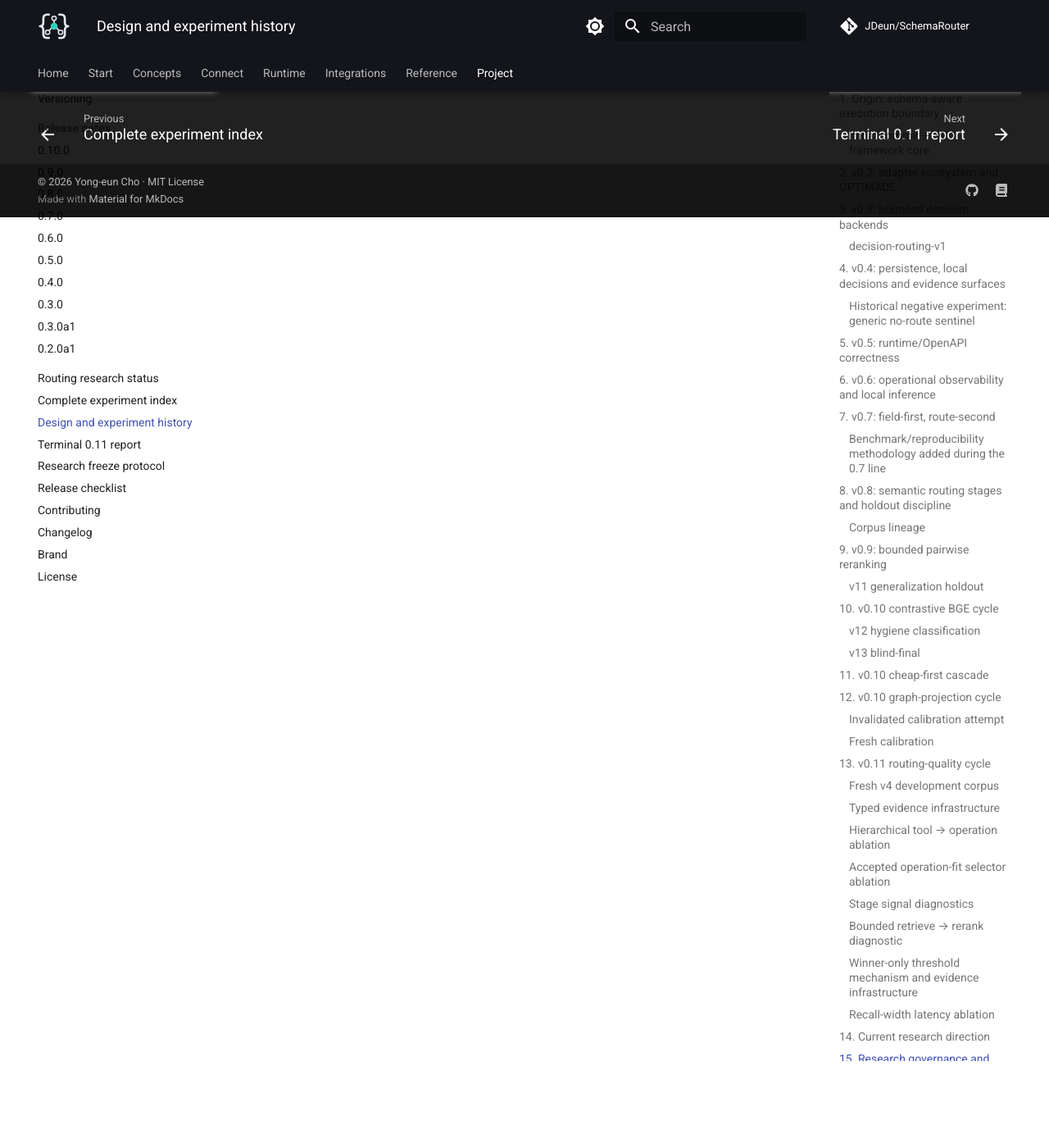
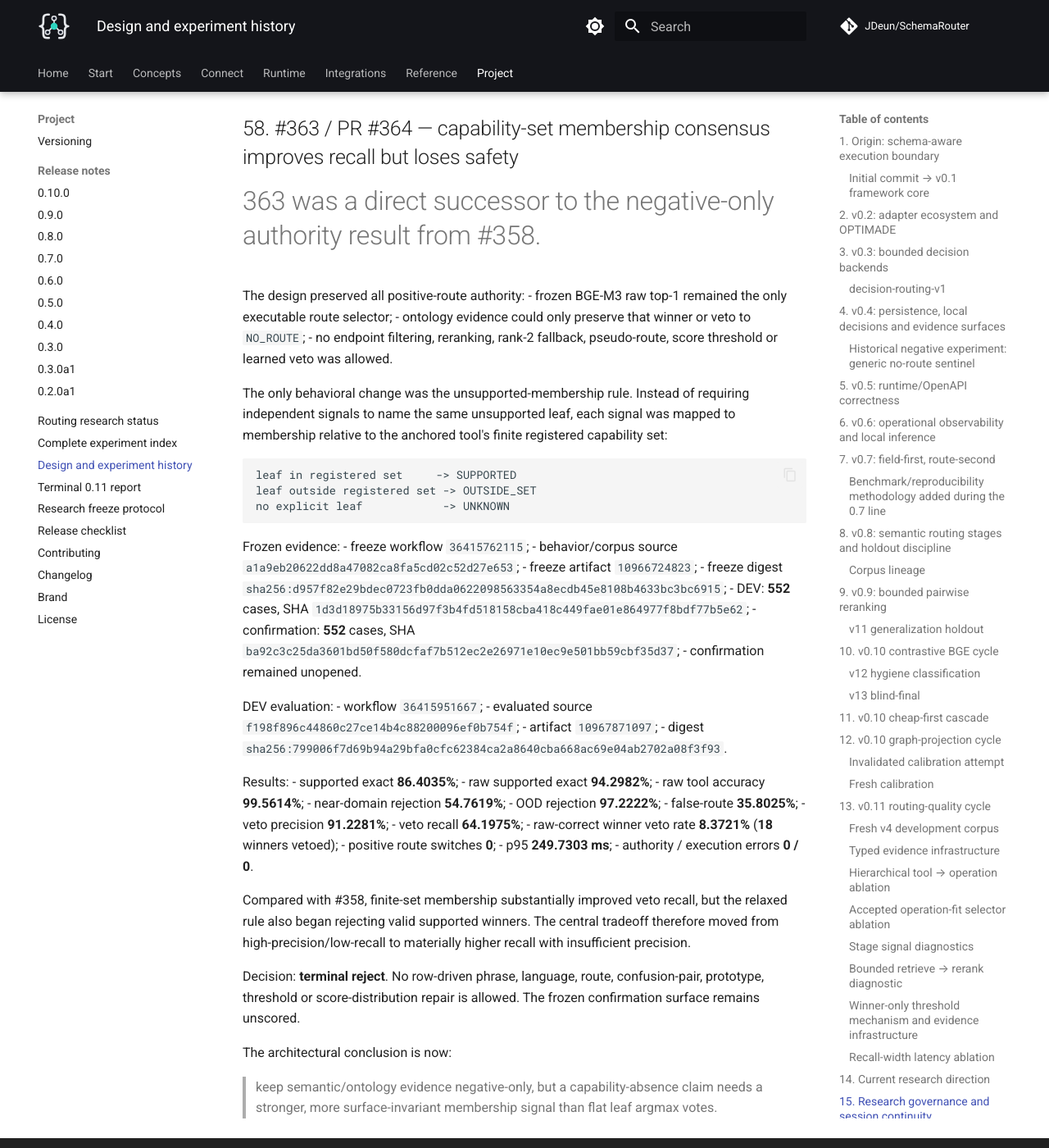
Before and after one commit to JDeun/SchemaRouter, an MkDocs documentation site: the page built from docs/research/design-and-experiment-history.md, in a window 1280 px wide and 1400 px high, scrolled down 74901 px. Shown: the whole window at 82% size. Built offline with MkDocs 1.6.1 and Material for MkDocs 9.7.7, drawn with Linux system fonts in a browser that asks for light colours; comment, search, counter and statistics services are not loaded.

Commit message:
docs: append capability-set membership evidence

````diff
--- a/docs/research/design-and-experiment-history.md
+++ b/docs/research/design-and-experiment-history.md
@@ -2705,3 +2705,69 @@ membership.
 Decision: **terminal reject** of the exact agreement rule. No failed row is used to add phrases,
 rewrite prototypes, tune thresholds or create route-specific exceptions. The already-generated
 confirmation corpus remains unopened.
+
+
+## 58. #363 / PR #364 — capability-set membership consensus improves recall but loses safety
+
+#363 was a direct successor to the negative-only authority result from #358.
+
+The design preserved all positive-route authority:
+- frozen BGE-M3 raw top-1 remained the only executable route selector;
+- ontology evidence could only preserve that winner or veto to `NO_ROUTE`;
+- no endpoint filtering, reranking, rank-2 fallback, pseudo-route, score threshold or learned veto was allowed.
+
+The only behavioral change was the unsupported-membership rule. Instead of requiring independent
+signals to name the same unsupported leaf, each signal was mapped to membership relative to the
+anchored tool's finite registered capability set:
+
+```text
+leaf in registered set     -> SUPPORTED
+leaf outside registered set -> OUTSIDE_SET
+no explicit leaf            -> UNKNOWN
+```
+
+Frozen evidence:
+- freeze workflow `36415762115`;
+- behavior/corpus source `a1a9eb20622dd8a47082ca8fa5cd02c52d27e653`;
+- freeze artifact `10966724823`;
+- freeze digest
+  `sha256:d957f82e29bdec0723fb0dda0622098563354a8ecdb45e8108b4633bc3bc6915`;
+- DEV: **552** cases, SHA
+  `1d3d18975b33156d97f3b4fd518158cba418c449fae01e864977f8bdf77b5e62`;
+- confirmation: **552** cases, SHA
+  `ba92c3c25da3601bd50f580dcfaf7b512ec2e26971e10ec9e501bb59cbf35d37`;
+- confirmation remained unopened.
+
+DEV evaluation:
+- workflow `36415951667`;
+- evaluated source `f198f896c44860c27ce14b4c88200096ef0b754f`;
+- artifact `10967871097`;
+- digest
+  `sha256:799006f7d69b94a29bfa0cfc62384ca2a8640cba668ac69e04ab2702a08f3f93`.
+
+Results:
+- supported exact **86.4035%**;
+- raw supported exact **94.2982%**;
+- raw tool accuracy **99.5614%**;
+- near-domain rejection **54.7619%**;
+- OOD rejection **97.2222%**;
+- false-route **35.8025%**;
+- veto precision **91.2281%**;
+- veto recall **64.1975%**;
+- raw-correct winner veto rate **8.3721%** (**18** winners vetoed);
+- positive route switches **0**;
+- p95 **249.7303 ms**;
+- authority / execution errors **0 / 0**.
+
+Compared with #358, finite-set membership substantially improved veto recall, but the relaxed rule
+also began rejecting valid supported winners. The central tradeoff therefore moved from
+high-precision/low-recall to materially higher recall with insufficient precision.
+
+Decision: **terminal reject**. No row-driven phrase, language, route, confusion-pair, prototype,
+threshold or score-distribution repair is allowed. The frozen confirmation surface remains
+unscored.
+
+The architectural conclusion is now:
+
+> keep semantic/ontology evidence negative-only, but a capability-absence claim needs a stronger,
+> more surface-invariant membership signal than flat leaf argmax votes.
````
